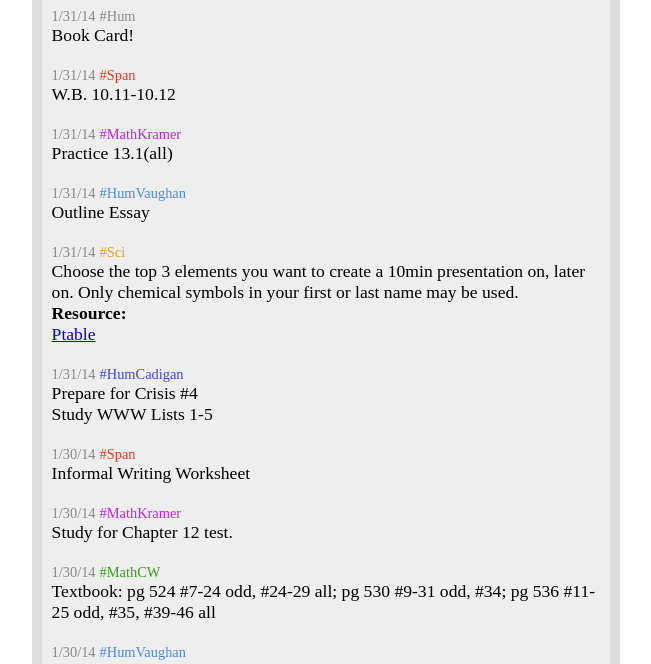
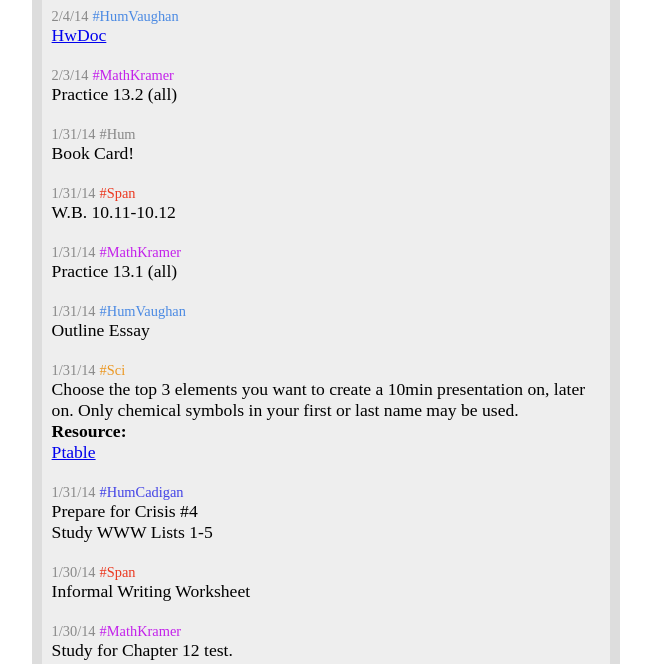
Before and after one commit to mytasks/mytasks.github.io, a plain HTML site: page index.html in a window 1280 px wide. Shown: the part 95-759 px from the top of the page, without its empty margins (314-965 px from the left). Drawn offline with nearby package versions, Linux system fonts and the light colour scheme; a web font is replaced by a local one.

Commit message:
Update index.html

```diff
--- a/index.html
+++ b/index.html
@@ -21,6 +21,14 @@ TODO:
   <h1 style="margin: 0px auto">Work in Progress. More will be added soon!</h1>
 
   <div>
+    <span>2/4/14</span>&nbsp;<span>#HumVaughan</span><br />
+    <span><a href="https://docs.google.com/a/sageschool.org/document/d/1pkiSGcBACSVqm_8MHqbAs5jn59oSs-5zoSa3wY1VC50/edit">HwDoc</a></span>
+  </div>
+  <div>
+    <span>2/3/14</span>&nbsp;<span>#MathKramer</span><br />
+    <span>Practice 13.2 (all)</span>
+  </div>
+  <div>
     <span>1/31/14</span>&nbsp;<span>#Hum&nbsp;</span><br />
     <span>Book Card!</span>
   </div>
@@ -30,7 +38,7 @@ TODO:
   </div>
   <div>
     <span>1/31/14</span>&nbsp;<span>#MathKramer</span><br />
-    <span>Practice 13.1(all)</span>
+    <span>Practice 13.1 (all)</span>
   </div>
   <div>
     <span>1/31/14</span>&nbsp;<span>#HumVaughan</span><br />
@@ -81,20 +89,6 @@ $( "span:contains('#MathCW')" ).css( "color", "#369E19" );
 $( "span:contains('#Sci')" ).css( "color", "#EB9721" );
 $( "span:contains('#Lat')" ).css( "color", "#8A8A8A" );
 
-    $('form')
-    .delegate(':checkbox','change',function() {
-
-        var $this = $(this);
-
-        localStorage.setItem('checkbox' + $this.index('form :checkbox'),$this.attr('checked').toString());
-    })
-    .find(':checkbox')
-    .each(function(index) {
-
-        if(localStorage.getItem('checkbox' + index) === 'true') $(this).attr('checked',true);
-    });
-
-
 </script>
 
 </body>
```
